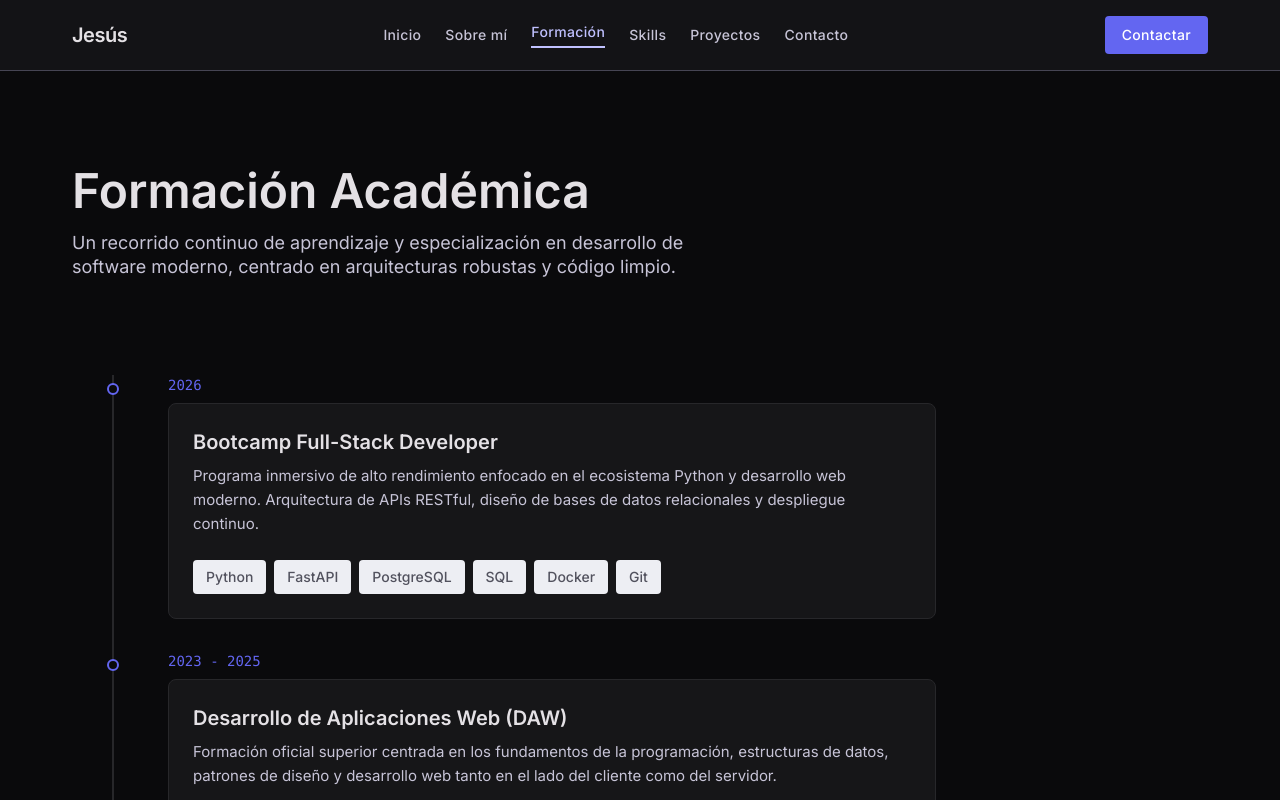
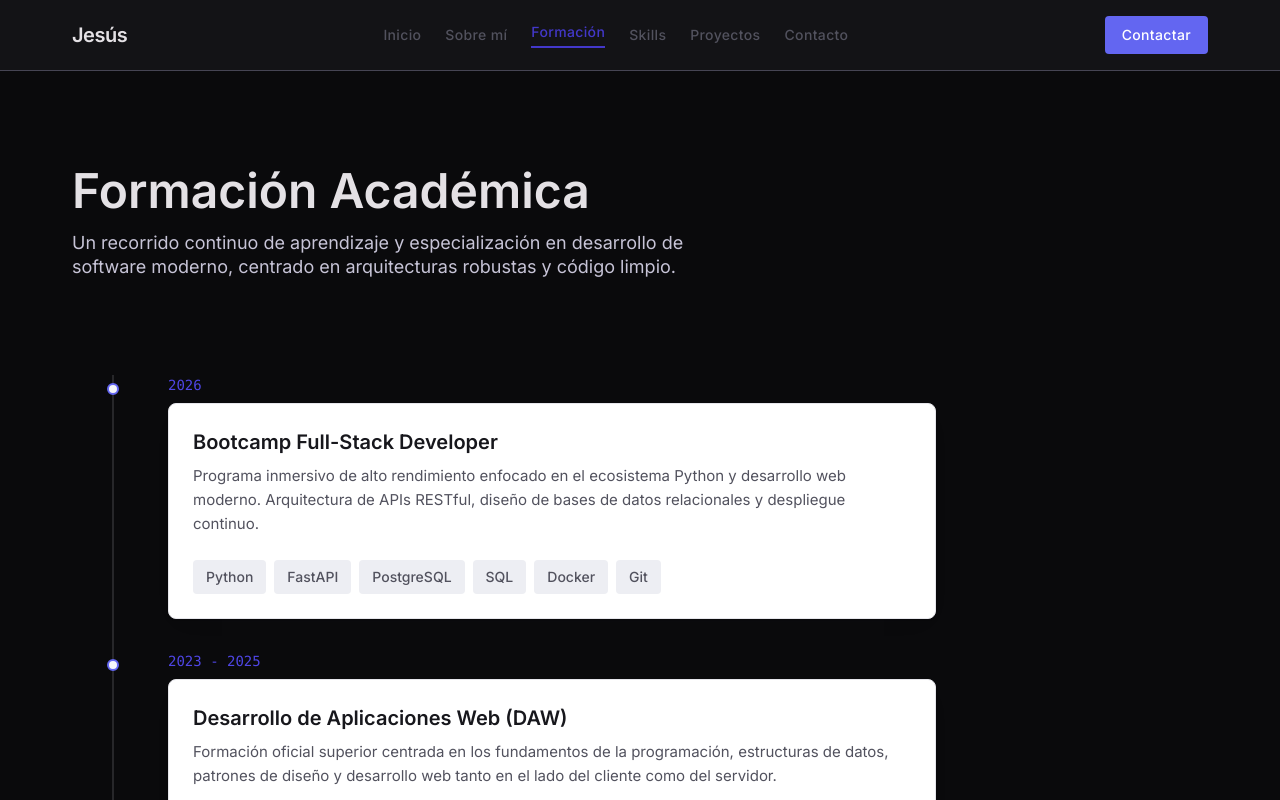
Before and after one commit to El-Jesule/portfolio-stitch, a React (Vite) app: page /education in a window 1280 px wide. Shown: the top 800 px of the page. Built offline with nearby package versions, Linux system fonts and the light colour scheme.

Commit message:
refactor(ui): migrate molecules to semantic theme tokens

```diff
--- a/src/components/molecules/FeatureCard/FeatureCard.jsx
+++ b/src/components/molecules/FeatureCard/FeatureCard.jsx
@@ -2,12 +2,12 @@ import { Icon } from "../../atoms/Icon/Icon.jsx";
 
 export function FeatureCard({ icon, title, description }) {
   return (
-    <div className="bg-[#161618] border border-[#27272a] rounded-lg p-6 flex flex-col gap-4 hover:border-[#6366f1] transition-colors group">
-      <div className="w-12 h-12 rounded bg-[#1f1f22] flex items-center justify-center text-[#6366f1] group-hover:bg-[#6366f1] group-hover:text-white transition-colors">
+    <div className="bg-surface-container-low border border-border-subtle rounded-lg p-6 flex flex-col gap-4 hover:border-accent transition-colors group shadow-theme-card">
+      <div className="w-12 h-12 rounded bg-surface-container flex items-center justify-center text-accent group-hover:bg-accent group-hover:text-white transition-colors">
         <Icon name={icon} filled />
       </div>
-      <h3 className="text-lg font-semibold text-[#e4e1e5]">{title}</h3>
-      <p className="text-sm leading-6 text-[#c7c4d7]">{description}</p>
+      <h3 className="text-lg font-semibold text-on-surface">{title}</h3>
+      <p className="text-sm leading-6 text-on-surface-variant">{description}</p>
     </div>
   );
 }
--- a/src/components/molecules/FilterChip/FilterChip.jsx
+++ b/src/components/molecules/FilterChip/FilterChip.jsx
@@ -3,7 +3,7 @@ export function FilterChip({ label, isActive, onClick }) {
     <button
       type="button"
       onClick={onClick}
-      className={`px-4 py-2 rounded-full border text-sm font-medium transition-colors ${isActive ? "border-[#6366f1] text-[#6366f1] bg-[rgba(99,102,241,0.1)]" : "border-[#464554] text-[#c7c4d7] hover:border-[#6366f1] hover:text-[#6366f1]"}`}
+      className={`px-4 py-2 rounded-full border text-sm font-medium transition-colors ${isActive ? "border-accent text-accent light:text-inverse-primary bg-[rgba(99,102,241,0.1)]" : "border-outline-variant text-on-surface-variant hover:border-accent hover:text-accent light:hover:text-inverse-primary"}`}
     >
       {label}
     </button>
--- a/src/components/molecules/NavLink/NavLink.jsx
+++ b/src/components/molecules/NavLink/NavLink.jsx
@@ -5,7 +5,7 @@ export function NavLink({ to, children }) {
     <RouterNavLink
       to={to}
       className={({ isActive }) =>
-        `text-sm font-medium tracking-wide transition-colors duration-200 ${isActive ? "text-[#c0c1ff] border-b-2 border-[#c0c1ff] pb-1" : "text-[#c7c4d7] hover:text-[#c0c1ff]"}`
+        `text-sm font-medium tracking-wide transition-colors duration-200 ${isActive ? "text-primary border-b-2 border-primary pb-1" : "text-on-surface-variant hover:text-primary"}`
       }
     >
       {children}
--- a/src/components/molecules/ProjectCard/ProjectCard.jsx
+++ b/src/components/molecules/ProjectCard/ProjectCard.jsx
@@ -7,8 +7,8 @@ export function ProjectCard({ project, variant = "featured" }) {
   const isDetailed = variant === "detailed";
 
   return (
-    <article className="bg-[#161618] border border-[#27272a] rounded-xl overflow-hidden flex flex-col h-full group hover:border-[#6366f1] transition-colors duration-300">
-      <div className="aspect-video w-full overflow-hidden relative border-b border-[#27272a] bg-[#1b1b1e] flex items-center justify-center">
+    <article className="bg-surface-container-low border border-border-subtle rounded-xl overflow-hidden flex flex-col h-full group hover:border-accent transition-colors duration-300 shadow-theme-card">
+      <div className="aspect-video w-full overflow-hidden relative border-b border-border-subtle bg-surface-low flex items-center justify-center">
         {project.image ? (
           <img
             src={project.image}
@@ -18,15 +18,15 @@ export function ProjectCard({ project, variant = "featured" }) {
           />
         ) : (
           <>
-            <Icon name={project.icon ?? "hub"} size="48px" className="text-[#908fa0] opacity-50" />
+            <Icon name={project.icon ?? "hub"} size="48px" className="text-outline opacity-50" />
             <div className="absolute inset-0 bg-gradient-to-br from-transparent to-[rgba(99,102,241,0.05)] opacity-0 group-hover:opacity-100 transition-opacity duration-500" />
           </>
         )}
       </div>
 
       <div className="p-5 flex flex-col flex-grow">
-        <h3 className="text-[18px] font-semibold text-[#e4e1e5] mb-2 font-[Geist] leading-tight">{project.title}</h3>
-        <p className="text-[13px] leading-5 text-[#c7c4d7] mb-5 flex-grow line-clamp-6">
+        <h3 className="text-[18px] font-semibold text-on-surface mb-2 font-display leading-tight">{project.title}</h3>
+        <p className="text-[13px] leading-5 text-on-surface-variant mb-5 flex-grow line-clamp-6">
           {project.shortDescription ?? project.description}
         </p>
 
--- a/src/components/molecules/TechTag/TechTag.jsx
+++ b/src/components/molecules/TechTag/TechTag.jsx
@@ -1,6 +1,6 @@
 export function TechTag({ children }) {
   return (
-    <span className="bg-[#27272a] text-[#a1a1aa] px-2 py-1 rounded text-xs font-mono">
+    <span className="bg-surface-container-high text-on-surface-variant px-2 py-1 rounded text-xs font-mono">
       {children}
     </span>
   );
--- a/src/components/molecules/TimelineItem/TimelineItem.jsx
+++ b/src/components/molecules/TimelineItem/TimelineItem.jsx
@@ -3,12 +3,12 @@ import { Badge } from "../../atoms/Badge/Badge.jsx";
 export function TimelineItem({ period, title, description, tags }) {
   return (
     <div className="relative flex items-start group">
-      <div className="absolute left-6 md:left-10 w-3 h-3 rounded-full border-2 border-[#6366f1] bg-[#0a0a0c] -translate-x-[5px] mt-2 group-hover:scale-125 transition-transform" />
+      <div className="absolute left-6 md:left-10 w-3 h-3 rounded-full border-2 border-accent bg-bg-canvas -translate-x-[5px] mt-2 group-hover:scale-125 transition-transform" />
       <div className="ml-16 md:ml-24 w-full">
-        <span className="font-mono text-sm text-[#6366f1] block mb-2">{period}</span>
-        <div className="bg-[#161618] border border-[#27272a] p-6 rounded-lg w-full max-w-3xl hover:border-[#6366f1] transition-colors duration-300">
-          <h3 className="text-xl font-semibold text-[#e4e1e5] mb-2">{title}</h3>
-          <p className="text-[15px] leading-6 text-[#c7c4d7] mb-6">{description}</p>
+        <span className="font-mono text-sm text-accent light:text-inverse-primary block mb-2">{period}</span>
+        <div className="bg-surface-container-low border border-border-subtle p-6 rounded-lg w-full max-w-3xl hover:border-accent transition-colors duration-300 shadow-theme-card">
+          <h3 className="text-xl font-semibold text-on-surface mb-2">{title}</h3>
+          <p className="text-[15px] leading-6 text-on-surface-variant mb-6">{description}</p>
           <div className="flex flex-wrap gap-2">
             {tags.map((tag) => (
               <Badge key={tag} variant="subtle">
```
